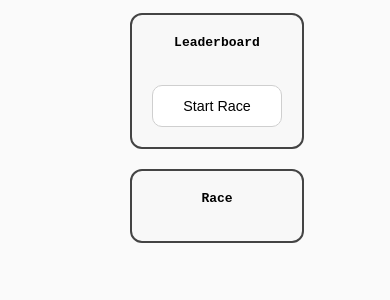
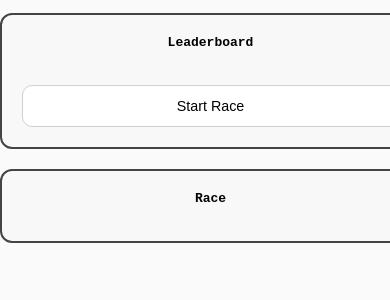
Before and after one commit to ItsMika987/uma-web, a SvelteKit app: page /race in a window 390 px wide. Shown: the top 300 px of the page. Built offline with nearby package versions, Linux system fonts and the light colour scheme.

Commit message:
Mobile Improved

```diff
--- a/src/routes/race/+page.svelte
+++ b/src/routes/race/+page.svelte
@@ -1,5 +1,4 @@
 <script lang="ts">
-  export const prerender = false;
   import { selectedUma } from "$lib/umaStore";
   import { goto } from "$app/navigation";
   import { onMount } from "svelte";
@@ -8,13 +7,13 @@
   let playerUma: string | null = null;
 
   selectedUma.subscribe(v => {
-    playerUma = v; // ensures store updates BEFORE navigation
+    playerUma = v;
   });
 
   let showResults = false;
 
   onMount(() => {
-    showResults = false; // prevents invisible overlay blocking mobile taps
+    showResults = false;
   });
 
   type Racer = {
@@ -43,7 +42,7 @@
   let finishOrder: Racer[] = [];
 
   function makeTrack(p: number): string {
-    const total = 18; // shorter track for mobile readability
+    const total = 18; // shorter track for mobile
     const pos = Math.floor((p / 100) * total);
     return `[${"-".repeat(pos)}(.)${"-".repeat(total - pos)}]`;
   }
@@ -127,23 +126,17 @@
     overflow-y: auto;
   }
 
-  /* PC CENTER WRAPPER */
-  .center-wrap {
-    width: 100%;
-    display: flex;
-    justify-content: center;
-  }
-
-  /* DESKTOP — original layout but centered */
+  /* ORIGINAL PC LAYOUT RESTORED */
   .layout {
     display: flex;
     justify-content: flex-start;
     gap: 30px;
     margin-top: 40px;
+    padding-left: 20px;
   }
 
   .leaderboard-box {
-    width: 300px; /* bigger PC leaderboard */
+    width: 260px; /* original */
     border: 2px solid #444;
     padding: 20px;
     border-radius: 12px;
@@ -154,7 +147,7 @@
   }
 
   .race-box {
-    width: 900px; /* bigger PC race UI */
+    width: 600px; /* original */
     border: 2px solid #444;
     padding: 20px;
     border-radius: 12px;
@@ -235,13 +228,14 @@
     transform: scale(1.03);
   }
 
-  /* FINAL MOBILE FIXES */
+  /* MOBILE FIXES (KEEP THESE) */
   @media (max-width: 900px) {
     .layout {
       flex-direction: column;
       padding: 1rem;
       margin-top: 0;
       gap: 20px;
+      padding-left: 0;
     }
 
     .leaderboard-box,
@@ -252,12 +246,11 @@
     }
 
     .line {
-      font-size: 0.75rem !important; /* prevents zoom */
+      font-size: 0.75rem !important;
     }
   }
 </style>
 
-<div class="center-wrap">
 <div class="layout">
   <div class="leaderboard-box">
     <strong>Leaderboard</strong>
@@ -284,7 +277,6 @@
     {/each}
   </div>
 </div>
-</div>
 
 {#if showResults}
   <div class="results-overlay">
--- a/src/routes/select/+page.svelte
+++ b/src/routes/select/+page.svelte
@@ -1,12 +1,10 @@
 <script lang="ts">
-  export const prerender = false;
   import { selectedUma } from "$lib/umaStore";
   import { goto } from "$app/navigation";
   import { onMount } from "svelte";
 
   let currentSelection: string | null = null;
 
-  // Fixes mobile "Race" button not working on first load
   onMount(() => {
     selectedUma.update(v => v);
   });
```
Lines whose indentation alone changed are shown as unchanged.
